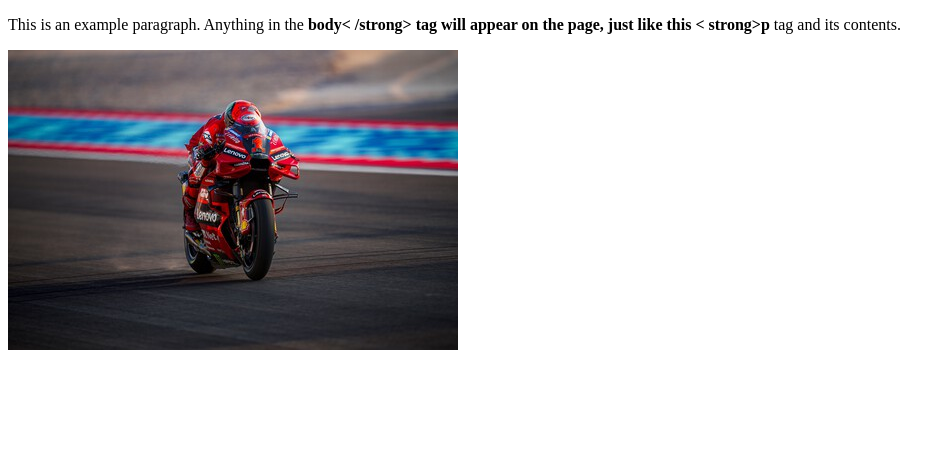
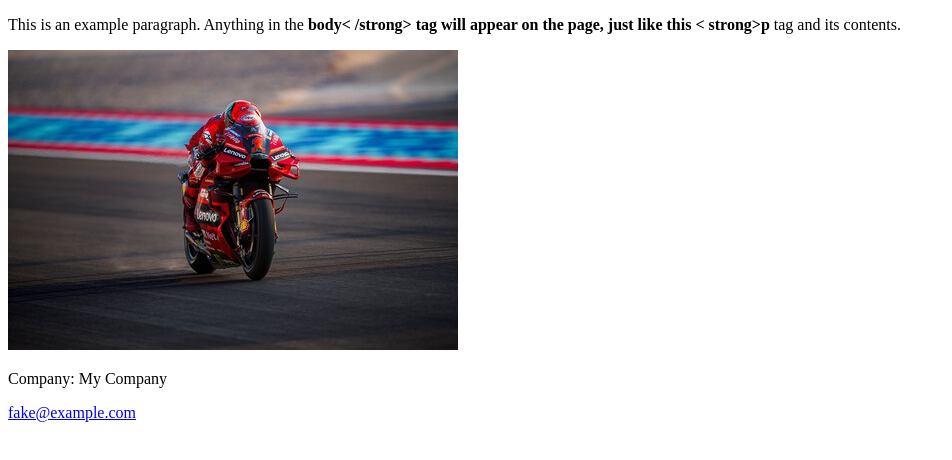
Before and after one commit to VicLT/Exercise_Unit5_website, a plain HTML site: page index.html in a window 1280 px wide. Shown: the whole page, without its empty margins (0-952 px from the left). Drawn offline with Linux system fonts and the light colour scheme.

Commit message:
Contact information

```diff
--- a/index.html
+++ b/index.html
@@ -10,5 +10,7 @@
 		<img src="MotoGP.jpeg" alt="MotoGP">
 	</body>
 	<footer>
+		<p>Company: My Company</p>
+		<p><a href="mailto:fake@example.com">fake@example.com</a></p>
 	</footer>
 </html>
```
